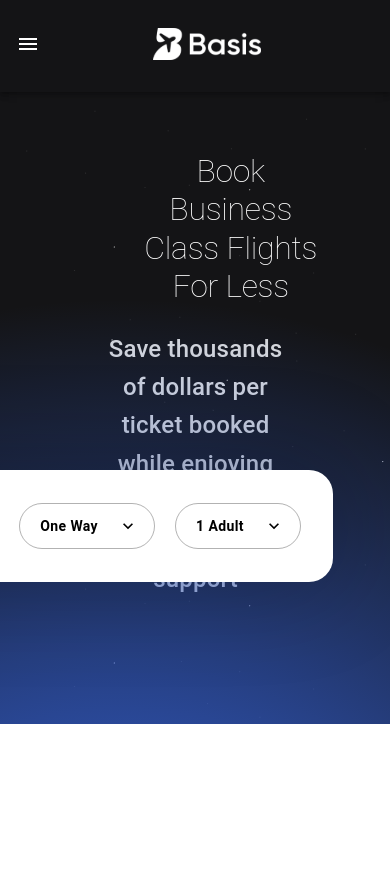
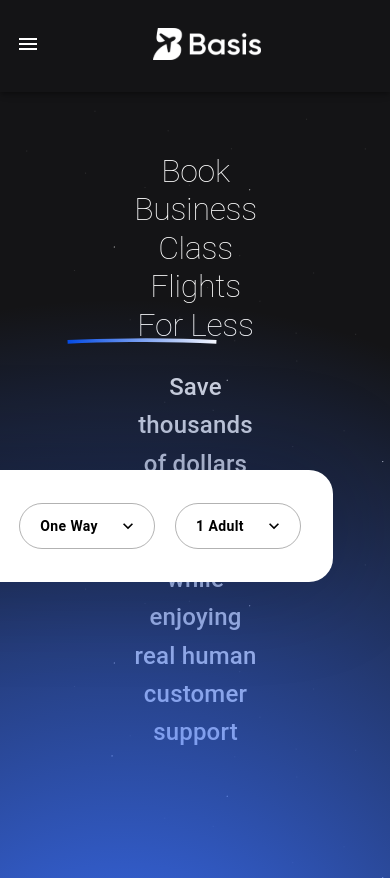
Before and after one commit to Asif2021/materialUi-figma, a React (Create React App) app: page / in a window 390 px wide. Before the commit the page ends 844 px from the top, so only its background shows below. Built offline with nearby package versions, Linux system fonts and the light colour scheme.

Commit message:
appBar and Hero section responsive

```diff
--- a/src/components/AppBar/AppBar.css
+++ b/src/components/AppBar/AppBar.css
@@ -1,4 +1,5 @@
- @media screen and (max-width: 740px) {
+
+ @media screen and (max-width: 1100px) {
    .appbar {
      padding-left: 0px !important;
      padding-right: 0px !important;
@@ -11,20 +12,14 @@
 
  .appbar_connect_btn {
    color: var(--neutrals-4, #777E90) !important;
-
-   /* Button 2 */
-   /* font-family: DM Sans !important; */
-   /* font-size: 14px !important;
-   font-style: normal !important; */
    font-weight: 700 !important;
-   /* line-height: 16px !important; */
    text-transform: capitalize !important;
-   /* 114.286% */
+   margin: 0px 24px !important;
  }
 
- .css-11b3ww9-MuiPaper-root-MuiAppBar-root {
+ /* .css-11b3ww9-MuiPaper-root-MuiAppBar-root {
    position: absolute !important;
- }
+ } */
 
  .divider {
    width: 1px;
--- a/src/components/AppBar/AppBar.jsx
+++ b/src/components/AppBar/AppBar.jsx
@@ -65,26 +65,26 @@ function DrawerAppBar(props) {
             aria-label="open drawer"
             edge="start"
             onClick={handleDrawerToggle}
-            sx={{mr:2, display: { sm: "none" } }}
+            sx={{mr:2, display: { md: "none" } }}
             className="menu_icon"          >
             <MenuIcon  />
           </Box>
 
-          <Box sx={{mr:2, display: { sm: "none", width:'100%' } }}>
+          <Box sx={{mr:2, display: { md: "none", width:'100%' } }}>
             <img src="./images/logo.svg" alt="logo" />
           </Box>
 
-          <Box sx={{ flexGrow: 1, display: { xs: "none", sm: "flex" } }}>
-            <img src="./images/logo.svg" alt="logo" sx={{display:{sm:'none'}}} />
+          <Box sx={{ flexGrow: 1, display: { xs: "none", md: "flex" } }}>
+            <img src="./images/logo.svg" alt="logo" sx={{display:{md:'none'}}} />
             <img src="./images/divider.svg" alt="divider" className="divider"/>
            <Button sx={{color:'#777E90'}}>
            <BasicMenu />
            </Button>
           </Box>
 
-          <Box sx={{ display: { xs: "none", sm: "flex" }, color:'#777E90' }}>
+          <Box sx={{ display: { xs: "none", md: "flex" }, color:'#777E90' }}>
             <Button className="appbar_connect_btn">support</Button>
-            <Button sx={{marginX:'24px'}} className="appbar_connect_btn" startIcon={<LanguageIcon />}>
+            <Button className="appbar_connect_btn" startIcon={<LanguageIcon />}>
               language
             </Button>
             <IconButton
@@ -119,7 +119,7 @@ function DrawerAppBar(props) {
             keepMounted: true, // Better open performance on mobile.
           }}
           sx={{
-            display: { xs: "block", sm: "none" },
+            display: { xs: "block", md: "none" },
             "& .MuiDrawer-paper": {
               boxSizing: "border-box",
               width: drawerWidth,
--- a/src/components/Frame5/Frame5.css
+++ b/src/components/Frame5/Frame5.css
@@ -21,10 +21,9 @@
     border-radius: 10px !important;
     background: #F5F6F4 !important;
 }
-/* .Frame_input:focus{
-    outline: none !important;
+/* .css-2ehmn7-MuiInputBase-root-MuiOutlinedInput-root{
+    border-radius: 10px !important;
 } */
-
 .css-1q6at85-MuiInputBase-root-MuiOutlinedInput-root{
 border-radius: 10px !important;
 border: none !important;
--- a/src/components/Frame5/Input.jsx
+++ b/src/components/Frame5/Input.jsx
@@ -14,6 +14,7 @@ export default function InputAdornments() {
             placeholder='Location'
             InputProps={{
             startAdornment: <InputAdornment position="start">From: <i> <img src="images/divider.svg" alt="divider"/> </i> </InputAdornment>,
+            // endAdornment: <InputAdornment position="end"><i> <img src="images/map.svg" alt="map"/> </i> </InputAdornment>
           }}
         />
 
--- a/src/components/Hero/Hero.css
+++ b/src/components/Hero/Hero.css
@@ -4,17 +4,6 @@
     width: 100%;
     position: relative;
     overflow: hidden;
-}
-
-.stars {
-    width: 1.137px;
-    height: 1.137px;
-    flex-shrink: 0;
-    fill: rgba(255, 255, 255, 0.10);
-    width: 1.1374408006668133px;
-    height: 1.1374408006668133px;
-    top: 316.859375px;
-    left: 165.32421875px;
 }
 
 .MuiTypography-root.MuiTypography-h2 {
@@ -31,20 +20,28 @@
 }
 
 .typo1 {
+    position: relative;
     width: 771px;
     color: #FFFFFF;
     text-align: center;
     font-size: 64px;
     line-height: 110%;
-    /* 70.4px */
     letter-spacing: -2.56px;
-    margin-left: 64px;
-    margin-left: 70.4px;
+}
+
+.vector {
+    position: absolute !important;
+    width: 285px;
+    height: 10px;
+    right: 400px;
+    right: 140px;
+    bottom: 0;
+    stroke-width: 6px;
+    stroke: #FFF;
 }
 
 .typo2 {
-    display: flex;
-    width: 647px;
+    width: 771px;
     color: #D9D9D9;
     text-align: center;
     font-size: 24px;
@@ -52,7 +49,8 @@
     line-height: 32px;
     letter-spacing: -0.48px;
 }
-.MuiTypography-h6{
+
+.MuiTypography-h6 {
     font-size: 1.5rem !important
 }
 
@@ -66,20 +64,9 @@
     background: radial-gradient(50% 50% at 50% 50%, #3B71FE 0%, rgba(59, 113, 254, 0.00) 100%);
 }
 
-/* .vector {
-    width: 285px;
-    height: 10px;
-    position: absolute;
-    right: 400px;
-    right: 162px;
-    bottom: 81px;
-    stroke-width: 6px;
-    stroke: #FFF;
-} */
 
 
-
-@media screen and (max-width: 740px) {
+@media screen and (max-width:800px) {
     .hero_outer {
         display: flex;
         justify-content: center;
@@ -99,10 +86,19 @@
     }
 
     .typo1 {
-        display: flex;
-        width: 100%;
-        font-size: small;
+        position: relative !important;
+        display: flex !important;
+        width: 100% !important;
+        font-size: small !important;
         font-weight: 200 !important;
+    }
+
+    .vector {
+        position: absolute !important;
+        width: 150px !important;
+        height: 6px !important;
+        right: 40px !important;
+        left: auto !important;
     }
 
     .typo2 {
@@ -113,5 +109,4 @@
         align-items: center;
         flex-wrap: wrap;
     }
-
 }
--- a/src/components/Hero/Hero.jsx
+++ b/src/components/Hero/Hero.jsx
@@ -10,6 +10,7 @@ const Hero = () => {
           <Typography variant="h2">
             Book Business Class Flights For Less
           </Typography>
+          <img src="./images/vectorLine.svg" alt="vector" className="vector" />
         </div>
 
         <div className="typo2">
```
Also changed, not shown: public/images/vectorLine.svg (renamed from public/images/vector.svg).
